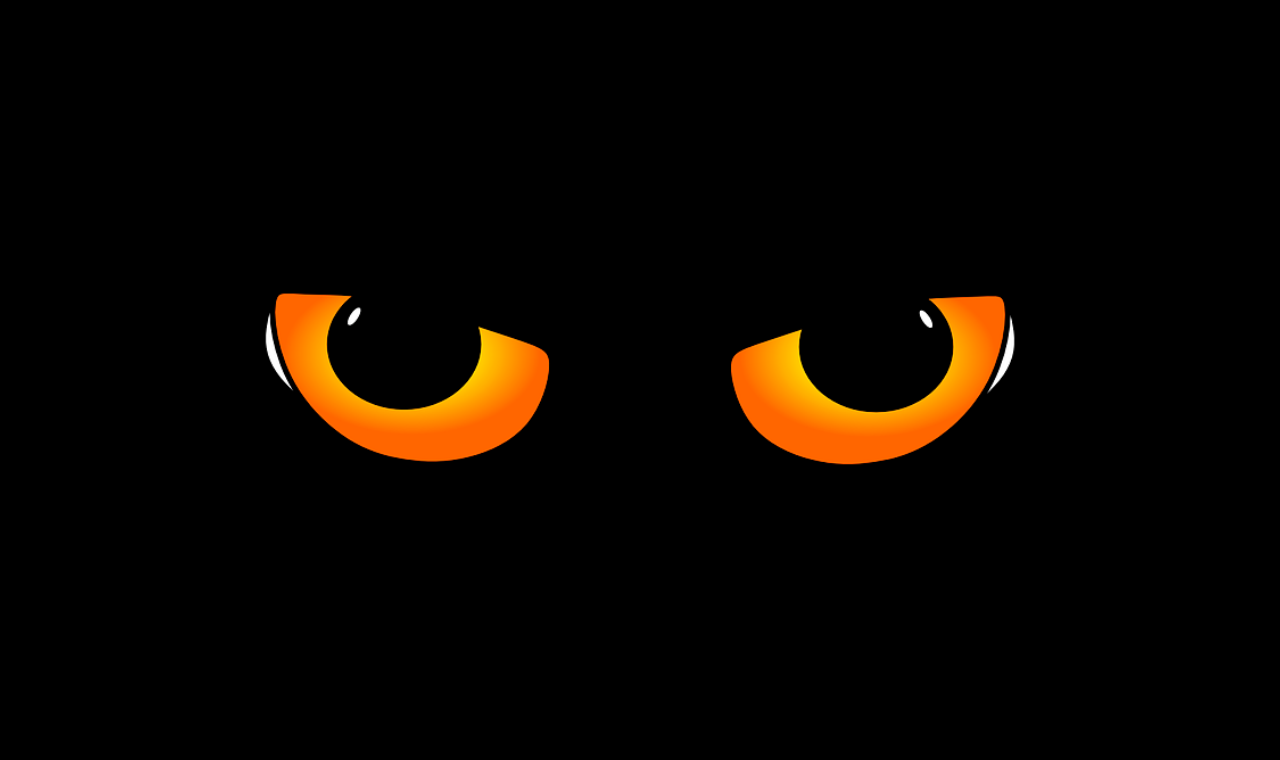
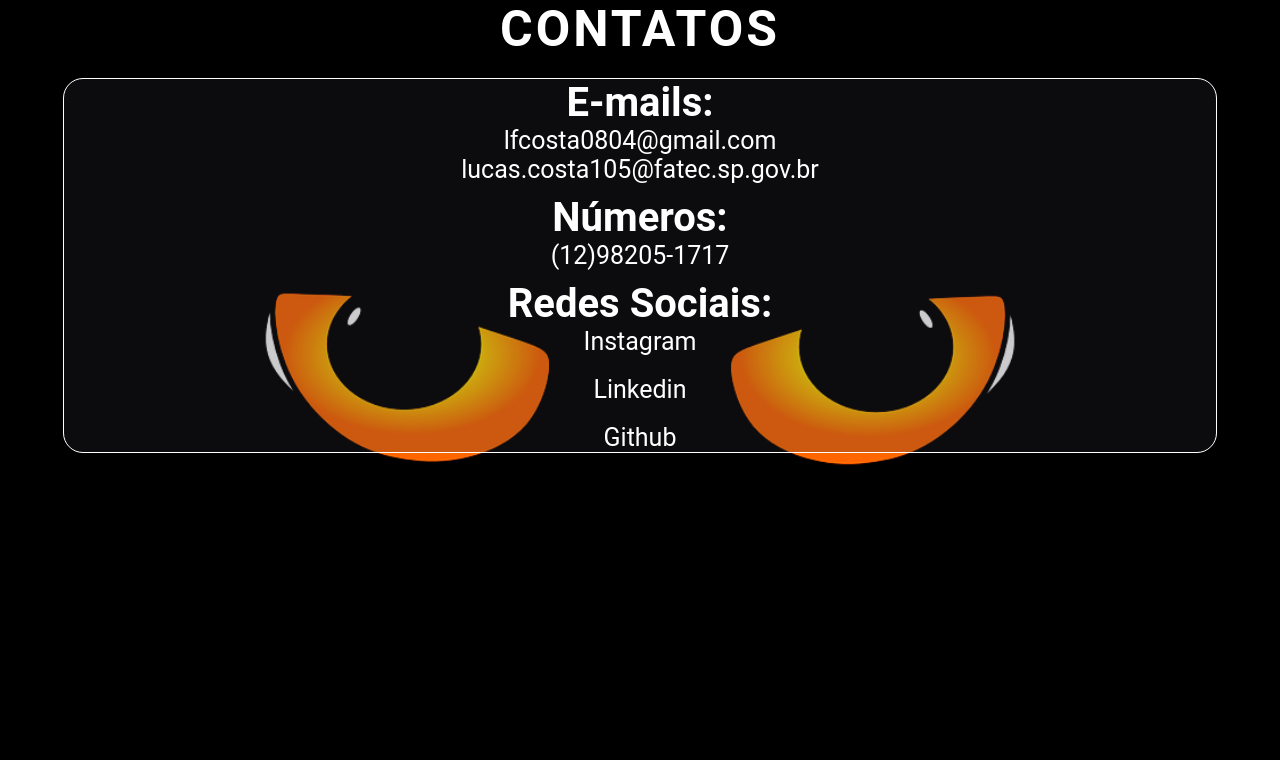
Before and after one commit to lucasdwn/Portfolio_DesignDigital_Fatec, a Python web app: template src/templates/Contatos.html in a window 1280 px wide. Shown: the part 40-800 px from the top of the page. Run offline with Jinja, Linux system fonts and the light colour scheme; the template is opened without the code that fills it, so the values that code supplies are empty.

Commit message:
Criação da aba contatos e de seus estilos

```diff
--- /dev/null
+++ b/src/static/styles/contatos.css
@@ -0,0 +1,63 @@
+div{
+    justify-content: space-around;
+    display: flex;
+}
+.titulo p{
+    display: flex;
+    justify-content: space-around;
+    color: #fff;
+    font-size: 50px;
+    letter-spacing: 3px;
+    font-weight: bold;
+}
+
+.titulo p:hover{
+    color: #FFC500;
+    opacity: 0.7;
+}
+
+.conteudo{
+    border: #fff solid 1px;
+    border-radius: 20px;
+    color: #fff;
+    margin: auto;
+    margin-top: 20px;
+    width: 90%;
+    display: flex;
+    flex-direction: column;
+    background: #33333f3f;
+}
+
+.conteudo h1{
+    margin: auto;
+    display: flex;
+    font-size: 40px;
+}
+
+.conteudo p{
+    font-size: 25px;
+    text-align: center;
+    display: flex;
+    margin: auto;
+}
+.conteudo h2{
+    margin: auto;
+    display: flex;
+    font-size: 40px;
+    margin-top: 10px;
+}
+.conteudo a{
+    font-size: 25px;
+    text-align: center;
+    display: flex;
+    margin: auto;
+}
+
+@media (max-width:398px){
+    .conteudo p{
+        font-size: 20px;
+        text-align: center;
+        display: flex;
+        margin: auto;
+    }
+}
--- a/src/templates/Contatos.html
+++ b/src/templates/Contatos.html
@@ -5,6 +5,7 @@
     <meta name="viewport" content="width=device-width, initial-scale=1.0">
     <title>Contatos</title>
     <link rel="stylesheet" href="../static/styles/global.css">
+    <link rel="stylesheet" href="../static/styles/contatos.css">
 
 </head>
 <body>
@@ -25,7 +26,22 @@
             <a class='logo' href="https://github.com/ddaiwon"target='_blank'>DAIWON</a>
         </nav>
     </header>
-    <main></main>
+    <main>
+        <div class='Titulo'>
+            <a href='Contatos.html'><p>CONTATOS</p></a>
+        </div>
+        <div class='conteudo'>
+            <h1>E-mails:</h1>
+            <p>lfcosta0804@gmail.com</p>
+            <p>lucas.costa105@fatec.sp.gov.br</p>
+            <h2>Números:</h2>
+            <a href="https://api.whatsapp.com/send/?phone=5512982051717&text&app_absent=0" target='_blank'><p>(12)98205-1717</p></a>
+            <h2>Redes Sociais:</h2>
+            <a href="https://www.instagram.com/_lucasfdc/" target='_blank'>Instagram</a><br>
+            <a href="https://www.linkedin.com/in/lucas-costa-a49a01219/" target="_blank">Linkedin</a><br>
+            <a href="https://github.com/ddaiwon" target="_blank">Github</a>
+        </div>
+    </main>
     <script src='../static/scripts/mobile-navbar.js'></script>
 </body>
 </html>
```
